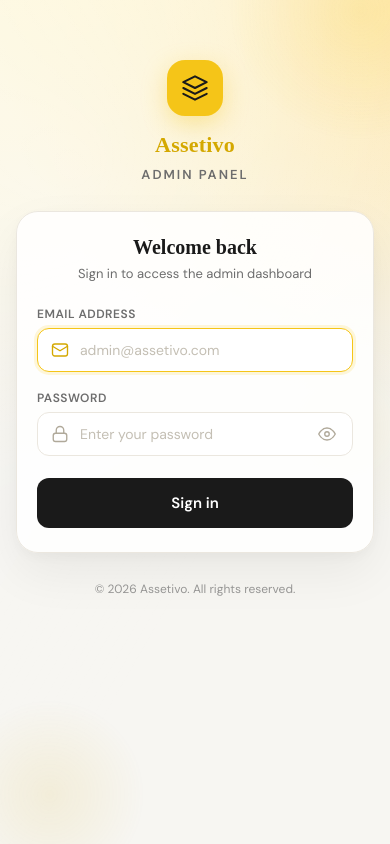
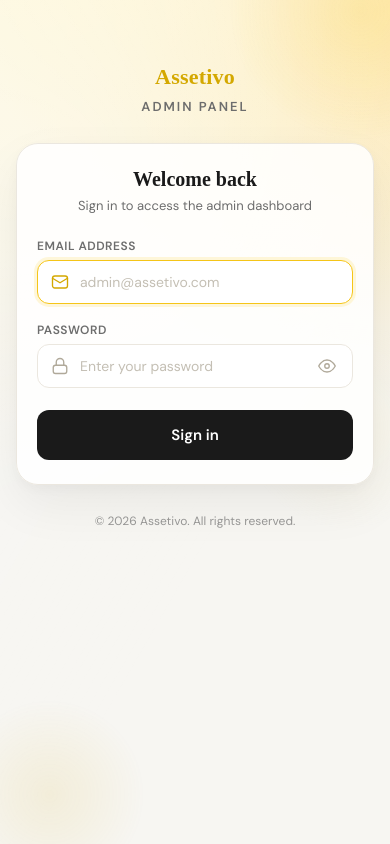
Before and after one commit to homomachinus/assetivo, a Next.js app: page /admin in a window 390 px wide. Built offline with nearby package versions, Linux system fonts and the light colour scheme; a web font is replaced by a local one.

Commit message:
fix mobile layout and add admin dashboard functionalities

```diff
--- a/app/api/admin-users/route.ts
+++ b/app/api/admin-users/route.ts
@@ -1,5 +1,6 @@
 import { NextResponse } from "next/server";
 import { getSupabaseServer } from "@/lib/supabase/server";
+import { requireAdmin, isAuthError } from "@/lib/auth";
 import {
   requireString,
   optionalString,
@@ -13,6 +14,11 @@ import {
 // List all admin users. Supports ?active=true/false filter.
 export async function GET(request: Request) {
   try {
+    const auth = requireAdmin(request);
+    if (isAuthError(auth)) {
+      return NextResponse.json({ error: "hayoo mau liat apa" }, { status: 401 });
+    }
+
     const { searchParams } = new URL(request.url);
     const active = searchParams.get("active");
 
--- a/components/AdminLoginClient.tsx
+++ b/components/AdminLoginClient.tsx
@@ -51,13 +51,7 @@ export default function AdminLoginClient() {
       <div className="admin-login-container fade-up">
         {/* Brand */}
         <div className="admin-login-brand">
-          <div className="admin-login-logo">
-            <svg viewBox="0 0 24 24" width="28" height="28" fill="none" stroke="currentColor" strokeWidth="1.8" strokeLinecap="round" strokeLinejoin="round">
-              <path d="M12 2L2 7l10 5 10-5-10-5z" />
-              <path d="M2 17l10 5 10-5" />
-              <path d="M2 12l10 5 10-5" />
-            </svg>
-          </div>
+
           <h1 className="admin-login-title">
             <span className="brand"><span>Assetivo</span></span>
           </h1>
```
Also changed, not shown: components/AdminDashboardClient.tsx (+1 -8 lines), 1 other file (tests, documents, lock files or other folders).
